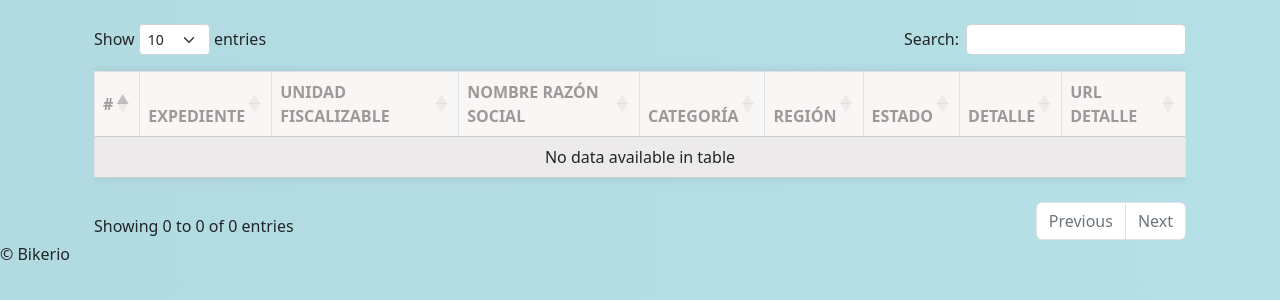
After one commit to Camilo-andres19998/Dataextractor, a Django app: template templates/sancionario.html in a window 1280 px wide. The commit adds this page. Shown: the top 300 px of the page. Run offline with Django 4.2, Linux system fonts and the light colour scheme; the template is opened without the code that fills it, so the values that code supplies are empty; some libraries are stand-ins or nearby versions.

Commit message:
Generar vista de sancionario

```diff
--- a/Appdataextractor/admin.py
+++ b/Appdataextractor/admin.py
@@ -20,4 +20,4 @@ class SancionarioAdmin(admin.ModelAdmin):
 
 
 admin.site.register(BikeStation, BikeStationAdmin)
-admin.site.register(Sancionario, SancionarioAdmin)
+admin.site.register(Sancionario_info, SancionarioAdmin)
--- /dev/null
+++ b/Dataextractor/static/css/custom.css
@@ -0,0 +1,61 @@
+
+
+
+body {
+    background: #478993;
+    background: -webkit-linear-gradient(to right, #1c7684, #1d7f8e);
+    background: linear-gradient(to right, #b2dbe1, #b5e0e6);
+}
+.centered {
+    text-align: center !important;
+    vertical-align: middle !important;
+}
+
+table {
+    width: 90%;
+    border-collapse: collapse;
+    box-shadow: 0 0 10px rgba(0, 0, 0, 0.1);
+    background-color: #f9f6f6;
+
+}
+
+th,
+td {
+    padding: 12px;
+    text-align: left;
+    border-bottom: 1px solid #cdcdcd;
+}
+
+th {
+    background-color: #f9f9f9;
+    font-weight: bold;
+    color: #9d9999;
+    text-transform: uppercase;
+}
+
+tr:nth-child(even) {
+    background-color: #363535;
+}
+
+tr:hover {
+    background-color: #363535;
+}
+
+.table-container {
+    position: relative;
+}
+
+.dataTables_filter {
+    position: relative;
+    top: 0;
+    left: 0;
+}
+
+.dataTables_wrapper .dataTables_filter {
+    margin-bottom: 10px;
+}
+
+.dataTables_wrapper .dataTables_filter label input[type="search"] {
+    background-color: #fff;
+
+}
--- a/Dataextractor/urls.py
+++ b/Dataextractor/urls.py
@@ -5,6 +5,6 @@ from Appdataextractor import views
 urlpatterns = [
     path('admin/', admin.site.urls),
     path('informacion/', include('Appdataextractor.urls')),
-    path('ver_informacion/', views.ver_informacion, name='ver_informacion'),
-   path('tabla/', views.obtener_informacion_pagina, name='obtener_informacion'),
+    path('', views.ver_informacion, name='ver_informacion'),
+    path('tabla/', views.obtener_informacion_pagina, name='obtener_informacion'),
 ]
--- /dev/null
+++ b/templates/base_sancionario.html
@@ -0,0 +1,47 @@
+{% load static %}
+<!DOCTYPE html>
+<html lang="en">
+<head>
+    <meta charset="UTF-8" />
+    <meta http-equiv="X-UA-Compatible" content="IE=edge" />
+    <meta name="viewport" content="width=device-width, initial-scale=1.0" />
+    <title>{% block title %}{% endblock %}</title>
+    <!-- Bootstrap -->
+    <link rel="stylesheet" href="https://cdn.jsdelivr.net/npm/bootstrap@5.2.3/dist/css/bootstrap.min.css" integrity="sha384-rbsA2VBKQhggwzxH7pPCaAqO46MgnOM80zW1RWuH61DGLwZJEdK2Kadq2F9CUG65" crossorigin="anonymous" />
+    <!-- DataTable.js -->
+    <link rel="stylesheet" href="https://cdn.datatables.net/1.13.1/css/dataTables.bootstrap5.min.css" />
+    <!-- Font Awesome -->
+    <link rel="stylesheet" href="https://cdnjs.cloudflare.com/ajax/libs/font-awesome/6.2.1/css/all.min.css" />
+    <!-- Custom CSS -->
+    <link rel="stylesheet" href="{% static 'css/custom.css' %}">
+</head>
+<body>
+    <nav>
+        <ul>
+            <!-- Aquí puedes agregar tu menú de navegación si lo deseas -->
+        </ul>
+    </nav>
+    <div class="container">
+        {% block content %}
+        {% endblock %}
+    </div>
+    <footer>
+        <p>&copy; Bikerio</p>
+    </footer>
+
+    <!-- Bootstrap -->
+    <script src="https://cdn.jsdelivr.net/npm/bootstrap@5.2.3/dist/js/bootstrap.bundle.min.js" integrity="sha384-kenU1KFdBIe4zVF0s0G1M5b4hcpxyD9F7jL+jjXkk+Q2h455rYXK/7HAuoJl+0I4" crossorigin="anonymous"></script>
+    <!-- jQuery -->
+    <script src="https://cdnjs.cloudflare.com/ajax/libs/jquery/3.6.0/jquery.min.js"></script>
+    <!-- DataTable.js -->
+    <script src="https://cdn.datatables.net/1.13.1/js/jquery.dataTables.min.js"></script>
+    <script src="https://cdn.datatables.net/1.13.1/js/dataTables.bootstrap5.min.js"></script>
+    {% block script %}
+    <script>
+        $(document).ready(function() {
+            $('#datatable_sancionario').DataTable();
+        });
+    </script>
+    {% endblock %}
+</body>
+</html>
--- a/templates/bikerio.html
+++ b/templates/bikerio.html
@@ -6,6 +6,7 @@
 
 {% block content %}
 <div class="container mt-4">
+
     <div class="row">
         <div class="col-sm-12 col-md-12 col-lg-12 col-xl-12">
             <div class="table-responsive">
--- /dev/null
+++ b/templates/sancionario.html
@@ -0,0 +1,49 @@
+{% extends 'base_sancionario.html' %}
+
+{% block title %}
+  Información de sistema nacional
+{% endblock %}
+
+{% block content %}
+<div class="container mt-4">
+    <div class="row">
+        <div class="col-sm-12 col-md-12 col-lg-12 col-xl-12">
+            <div class="table-responsive">
+                <table id="datatable_sancionario" class="table table-bordered table-striped table-hover">
+                    <caption>
+                        <!-- Aquí puedes agregar una descripción de la tabla si lo deseas -->
+                    </caption>
+                    <thead>
+                        <tr>
+                            <th class="centered">#</th>
+                            <th>Expediente</th>
+                            <th>Unidad Fiscalizable</th>
+                            <th>Nombre razón social</th>
+                            <th>Categoría</th>
+                            <th>Región</th>
+                            <th>Estado</th>
+                            <th>Detalle</th>
+                            <th>URL Detalle</th>
+                        </tr>
+                    </thead>
+                    <tbody id="tableBody_users">
+                        {% for informacion_obj in informacion %}
+                        <tr>
+                            <td>{{ informacion_obj.id }}</td>
+                            <td>{{ informacion_obj.expediente }}</td>
+                            <td>{{ informacion_obj.unidad_fiscalizable }}</td>
+                            <td>{{ informacion_obj.nombre_razon_social }}</td>
+<td>{{ informacion_obj.categoria }}</td>
+<td>{{ informacion_obj.region }}</td>
+<td>{{ informacion_obj.estado }}</td>
+<td>{{ informacion_obj.detalle }}</td>
+<td><a href="{{ informacion_obj.url_detalle }}">Ver detalles</a></td>
+</tr>
+{% endfor %}
+</tbody>
+</table>
+</div>
+</div>
+</div>
+</div>
+{% endblock %}
--- a/templates/tabla.html
+++ /dev/null
@@ -1 +0,0 @@
-<h1>hola</h1>
```
Also changed, not shown: Appdataextractor/models.py (+9 -2 lines), Appdataextractor/utils.py (+4 -8 lines), Appdataextractor/views.py (+52 -43 lines), Appdataextractor/migrations/0003_sancionario_info.py.
